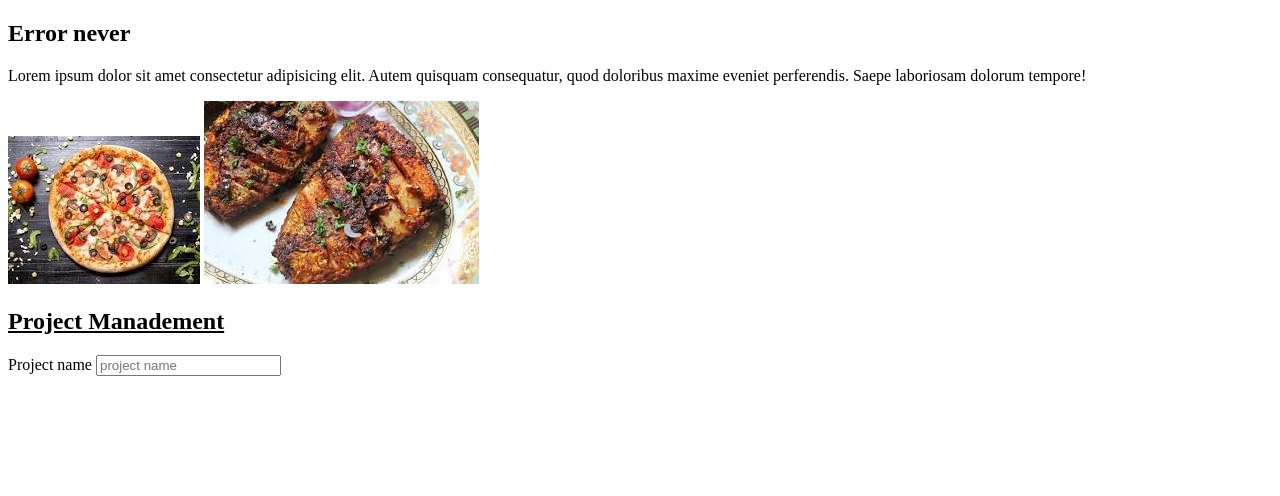
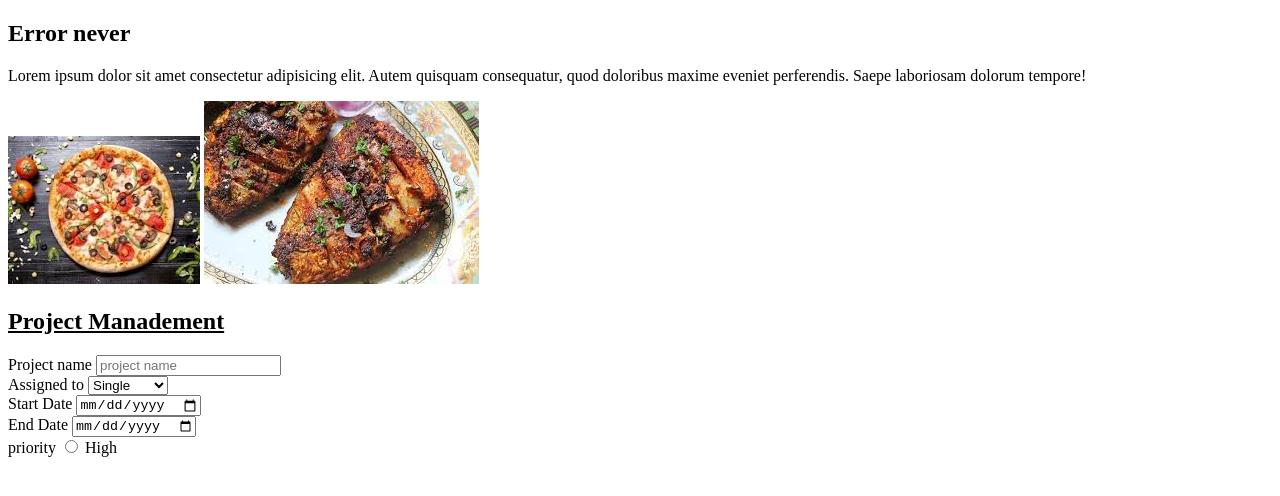
Before and after one commit to Antor4q/no-error-bro, a plain HTML site: page index.html in a window 1280 px wide. Drawn offline with Linux system fonts and the light colour scheme.

Commit message:
start time

```diff
--- a/index.html
+++ b/index.html
@@ -13,8 +13,26 @@
     <div class="project">
       <h2> <u>Project Manadement</u> </h2>
       <div class="true">
-          Project name
-          <input type="text" placeholder="project name" name="" id="">
+        <form>
+            Project name
+            <input type="text" placeholder="project name" name="" id=""><br>
+            Assigned to
+            <select >
+              <option> Single </option>
+              <option> Married </option>
+              <option> Unmaried </option>
+            </select><br>
+            Start Date
+            <input type="date" name="" id=""><br>
+            End Date
+            <input type="date" name="" id="">
+            <br>
+            priority
+            <input type="radio" name="sa" id=""> High
+
+
+        </form>
+
       </div>
     </div>
 </body>
```
